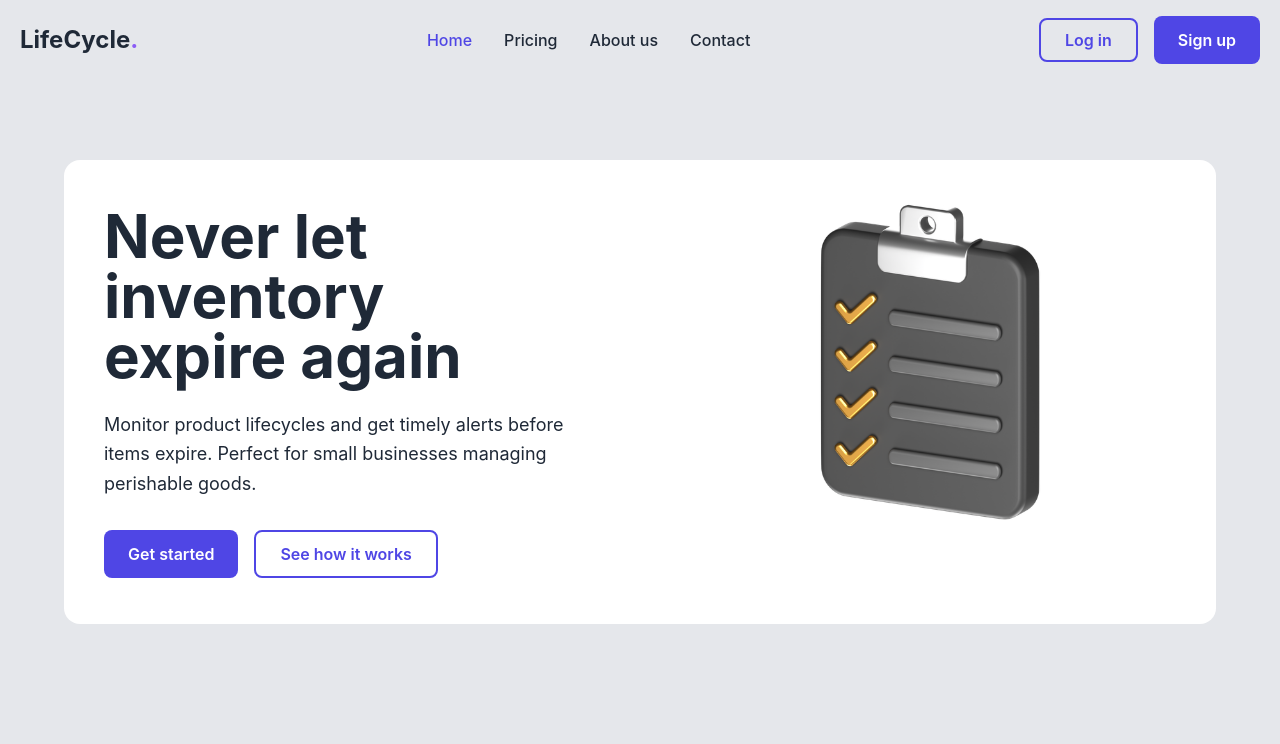
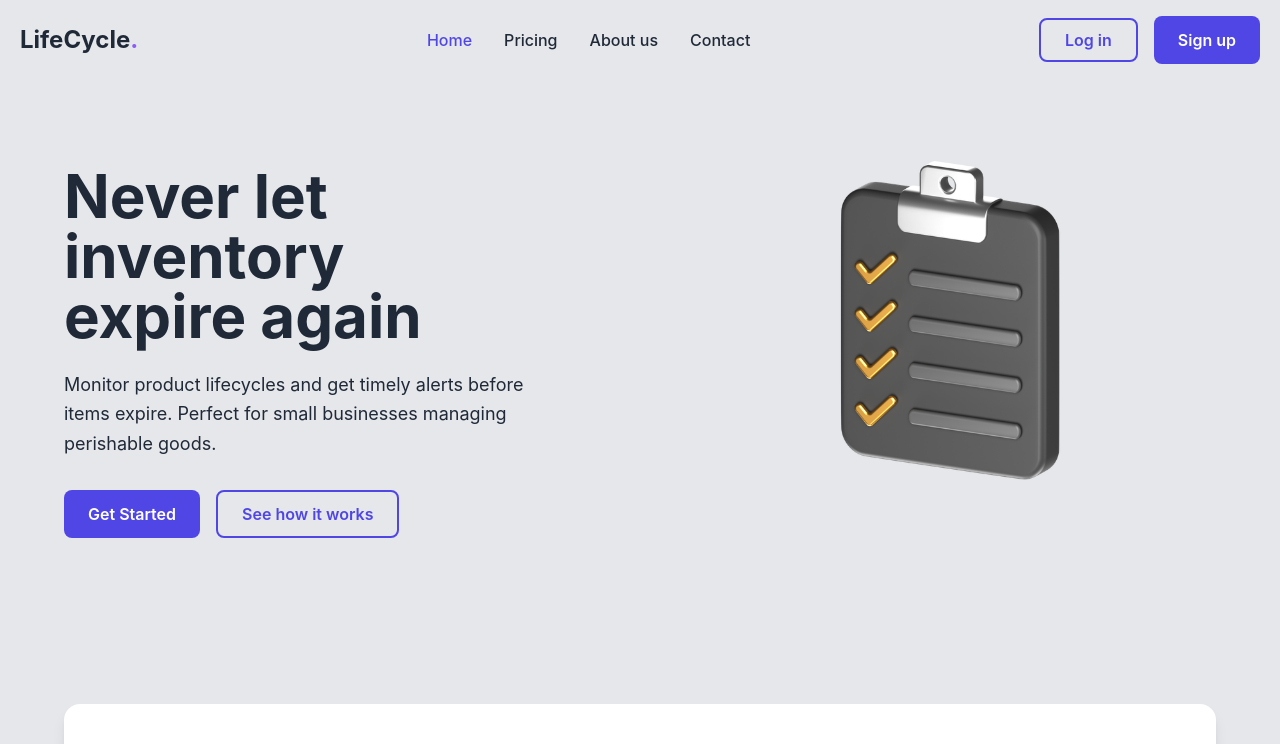
Before and after one commit to x1mmy/lifecycle-landing, a React (Vite) app: page / in a window 1280 px wide. Shown: the top 744 px of the page. Built offline with nearby package versions, Linux system fonts and the light colour scheme.

Commit message:
reverted to gray background

```diff
--- a/src/pages/Home.tsx
+++ b/src/pages/Home.tsx
@@ -13,7 +13,7 @@ const Home: React.FC = () => {
       {/* Hero Section */}
       <section className="bg-gray-200 py-20">
         <div className="max-w-7xl mx-auto px-5">
-          <div className="bg-white rounded-2xl p-8 md:p-10 max-w-6xl mx-auto">
+          <div className="max-w-6xl mx-auto">
             <div className="flex flex-col md:flex-row items-center gap-10 md:gap-20">
               <div className="flex-1">
                 <h1 className="text-5xl md:text-6xl font-bold leading-tight text-gray-800 mb-6">
@@ -35,7 +35,7 @@ const Home: React.FC = () => {
                     to="/contact"
                     className="bg-primary-600 text-white border-none px-6 py-3 rounded-lg font-semibold transition-all duration-300 hover:bg-primary-700 hover:-translate-y-0.5"
                   >
-                    Get started
+                    Get Started
                   </Link>
                   <Link
                     to="/contact"
```
